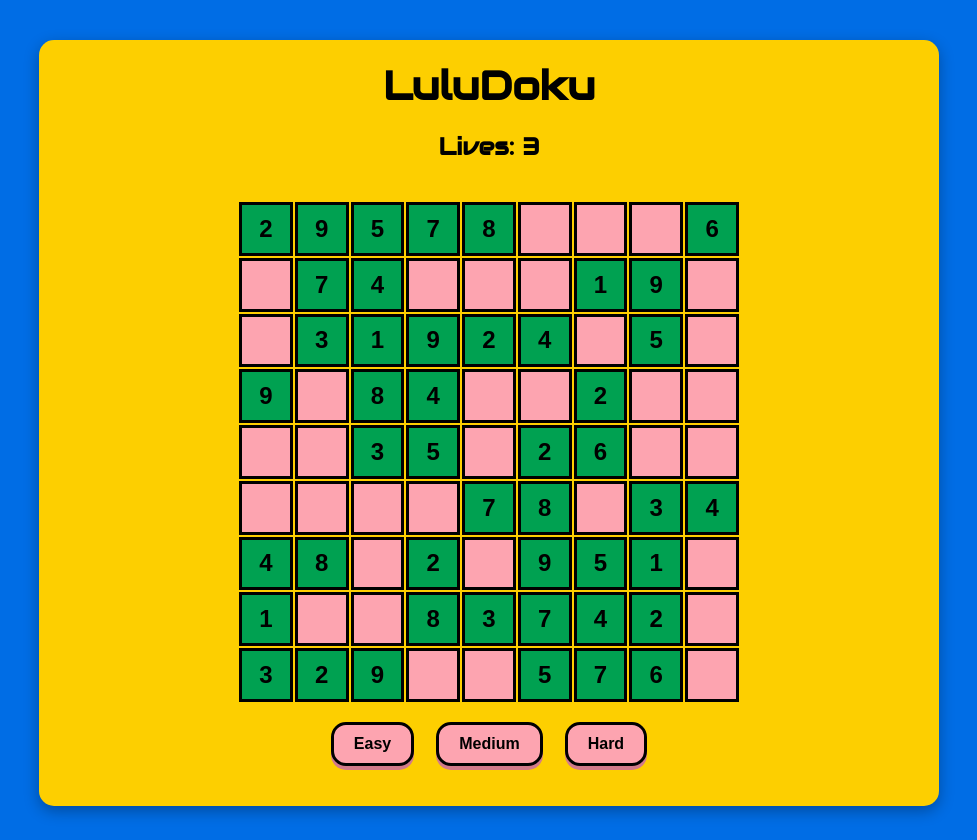
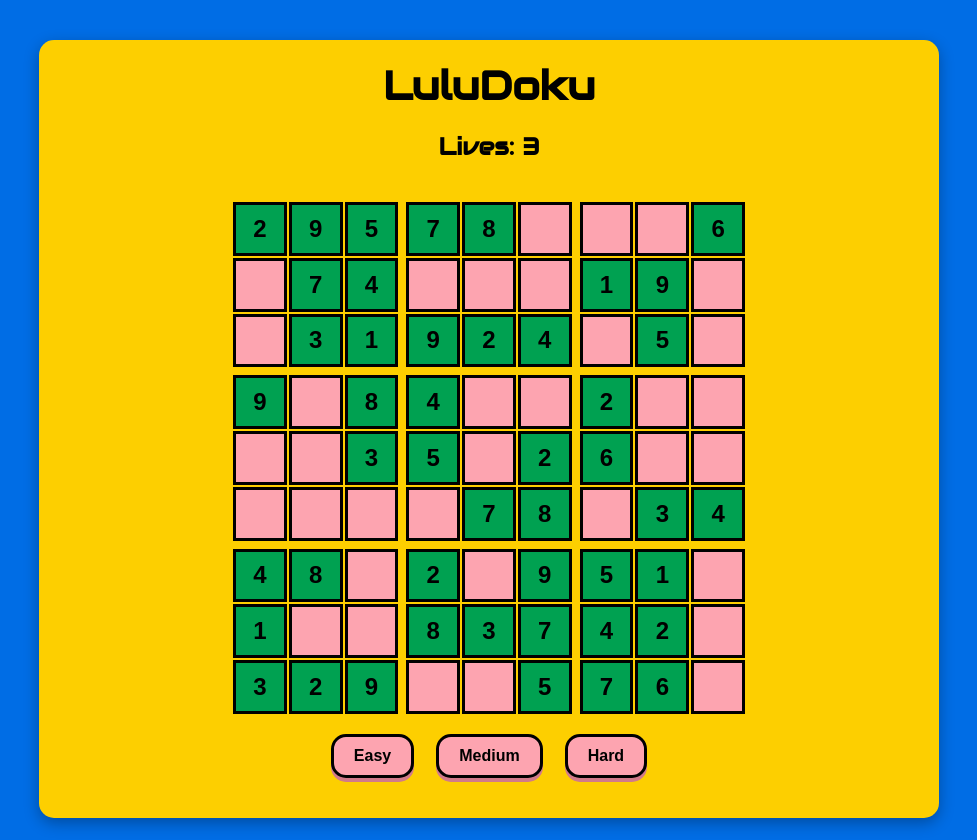
Before and after one commit to tonyvargasdev/sudoku-project, a React (Vite) app: page / in a window 1280 px wide. Shown: the whole page, without its empty margins (151-1128 px from the left). Built offline with nearby package versions, Linux system fonts and the light colour scheme.

Commit message:
grid fixed

```diff
--- a/src/App.css
+++ b/src/App.css
@@ -44,6 +44,7 @@ h1 {
   width: 100%;
   max-width: 500px;
   margin: 20px 0px;
+
 }
 
 .row {
@@ -123,3 +124,24 @@ h1 {
   background-color: #00a151;
   transform: translateY(-2px);
 }
+
+/* --- 1. Gap adicional cada 3 filas (bloques horizontales) --- */
+.row:nth-child(3n) {
+  margin-bottom: 6px; /* 2px (gap base) + 4px extra = 6px total */
+}
+
+/* --- 2. Gap adicional cada 3 celdas (bloques verticales) --- */
+.cell:nth-child(3n) {
+  margin-right: 6px; /* 2px (gap base) + 4px extra = 6px total */
+
+}
+
+/* --- 3. Reset para los últimos elementos --- */
+.row:last-child {
+  margin-bottom: 0; /* Elimina margen extra en última fila */
+}
+
+.cell:last-child {
+  margin-right: 0; /* Elimina margen extra en última celda */
+
+}
```
